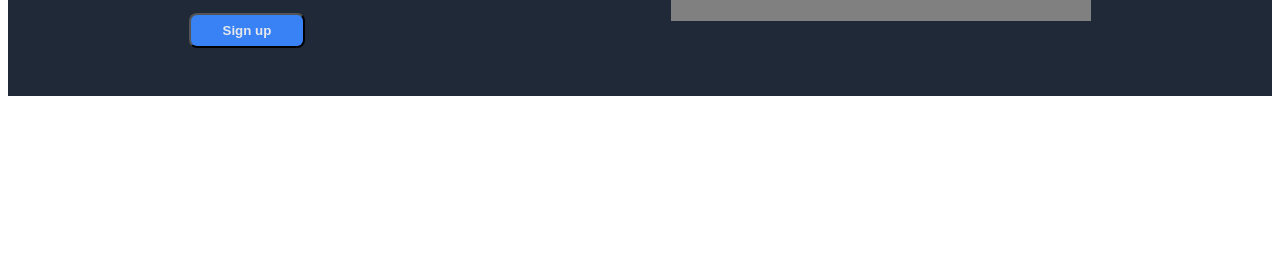
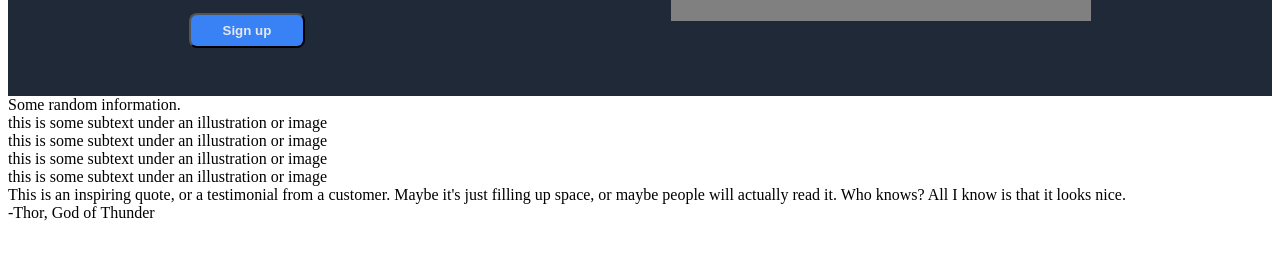
Before and after one commit to Delectius/landing_page, a plain HTML site: page index.html in a window 1280 px wide. Shown: the part 319-578 px from the top of the page. Drawn offline with Linux system fonts and the light colour scheme.

Commit message:
Initialized html for cards and quotation section

```diff
--- a/index.html
+++ b/index.html
@@ -23,14 +23,34 @@
     <div class="top">
         <div class="left_top">
             <h1 class="top_header">This website is awesome</h1>
-            <p class="text">This website has some subtext that goes here under the main title. Its a smaller font and the color is
+            <p class="text">This website has some subtext that goes here under the main title. Its a smaller font and
+                the color is
                 lower contrast </p>
-            <button class =sign_button>Sign up</button>
+            <button class=sign_button>Sign up</button>
         </div>
         <div class="image_top_right">
             <img src="#" alt="this is a placeholder for an image">
         </div>
     </div>
+    <div class="cardTitle">Some random information.</div>
+    <div class="cards">
+        <div class="card"> </div>
+        <div class="cardText"> this is some subtext under an illustration or image</div>
+        <div class="card"> </div>
+        <div class="cardText"> this is some subtext under an illustration or image</div>
+        <div class="card"> </div>
+        <div class="cardText"> this is some subtext under an illustration or image</div>
+        <div class="card"> </div>
+        <div class="cardText"> this is some subtext under an illustration or image</div>
+    </div>
+    <div class="quotation">
+        <div class="quote"> This is an inspiring quote, or a testimonial from a customer. Maybe it's just filling up
+            space,
+            or maybe people
+            will actually read it. Who knows? All I know is that it looks nice. </div>
+        <div class quoteAuthor>-Thor, God of Thunder</div>
+    </div>
 </body>
 
+
 </html>
--- a/style.css
+++ b/style.css
@@ -24,7 +24,6 @@ font-size: 18px;
     align-items: center;
     background-color: #1F2937;
     color: #F9FAF8;
-
     padding: 48px;
 }
 .left_top{
```
Lines whose indentation alone changed are shown as unchanged.
